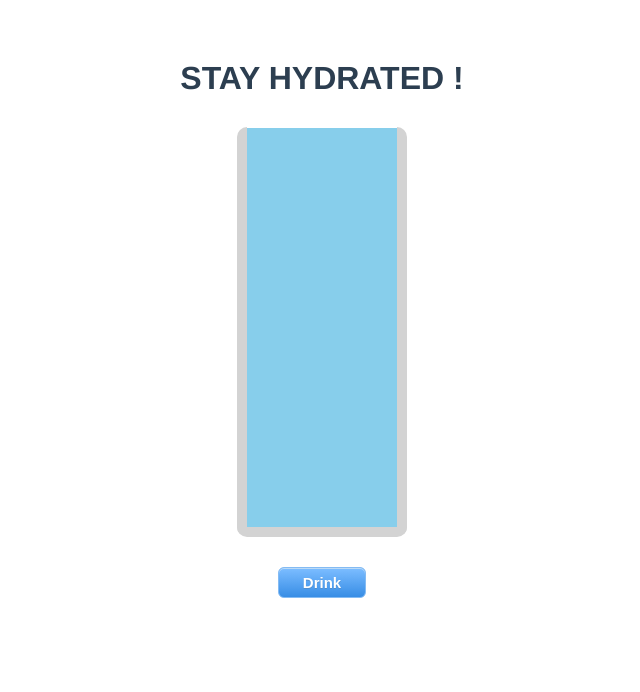
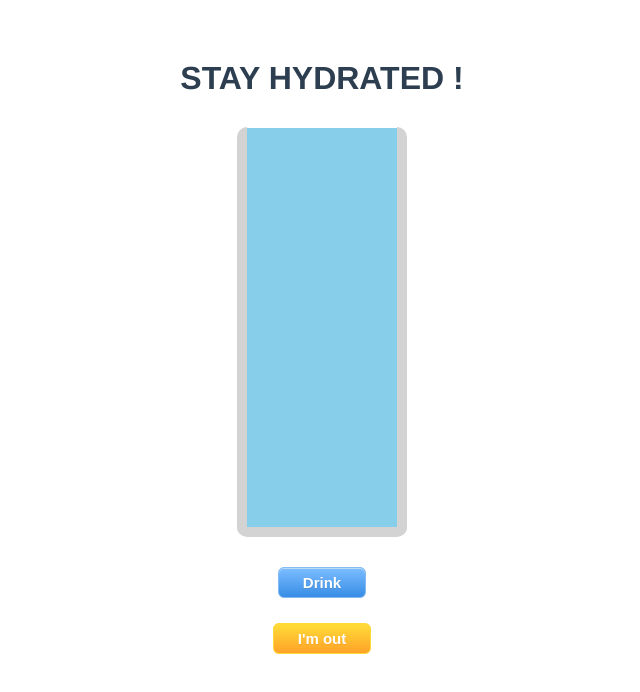
Before and after one commit to QuentinGruber/stay-hydrated, a Vue app: page / in a window 1280 px wide. Shown: the top 692 px of the page, without its empty margins (318-958 px from the left). Built offline with nearby package versions, Linux system fonts and the light colour scheme.

Commit message:
add pause button

```diff
--- a/src/App.vue
+++ b/src/App.vue
@@ -1,23 +1,36 @@
 <template>
   <div id="app">
-    <h1>STAY HYDRATED !</h1>
+    <h1 v-if="store.state._paused" style="font-size: 1.8rem; color: orange;">
+      PAUSED
+    </h1>
+    <h1 v-else>STAY HYDRATED !</h1>
     <Glass />
     <DrinkButton />
+    <PauseButton />
   </div>
 </template>
 
 <script lang="ts">
 import { Component, Vue } from "vue-property-decorator";
+import store from "./store/Water";
 import Glass from "./components/Glass.vue";
 import DrinkButton from "./components/DrinkButton.vue";
+import PauseButton from "./components/PauseButton.vue";
 
 @Component({
   components: {
     Glass,
     DrinkButton,
+    PauseButton,
   },
 })
-export default class App extends Vue {}
+export default class App extends Vue {
+  data() {
+    return {
+      store: store,
+    };
+  }
+}
 </script>
 
 <style>
--- a/src/components/Glass.vue
+++ b/src/components/Glass.vue
@@ -3,7 +3,7 @@
     <div class="glass">
       <div class="water">
         <!-- Dirty hack-->
-        <h2 style="display:none">{{ store.state.WaterLevel }}</h2>
+        <h2 style="display: none;">{{ store.state.WaterLevel }}</h2>
         <!-- Dirty hack-->
       </div>
     </div>
@@ -14,7 +14,7 @@
 import $ from "jquery";
 import store from "../store/Water";
 function SetWaterLevel(height: number) {
-  $(function() {
+  $(function () {
     $(".water").animate(
       {
         height: "" + height + "%",
@@ -40,6 +40,7 @@ export default {
 
     // reduce waterlevel every minute
     setInterval(() => {
+      if (!store.state._paused) {
         if (store.state.WaterLevel > 0) {
           if (ReminderTimeLeft != ReminderTime) {
             ReminderTimeLeft = ReminderTime;
@@ -54,6 +55,7 @@ export default {
             FirstReminderShowed = true;
           }
           ReminderTimeLeft--;
+        }
       }
     }, 1000);
   },
--- /dev/null
+++ b/src/components/PauseButton.vue
@@ -0,0 +1,52 @@
+<template>
+  <div>
+    <button v-if="store.state._paused" @click="Pause">I'm back</button>
+    <button v-else @click="Pause">I'm out</button>
+  </div>
+</template>
+
+<script lang="ts">
+import $ from "jquery";
+import store from "../store/Water";
+export default {
+  methods: {
+    Pause() {
+      store.commit("PauseToggle");
+    },
+  },
+  data() {
+    return {
+      store: store,
+    };
+  },
+};
+</script>
+
+<style scoped>
+button {
+  margin-top: 2%;
+  box-shadow: inset 0px 1px 0px 0px #ffda37;
+  background: linear-gradient(to bottom, #ffda37 5%, #ffa228 100%);
+  background-color: #ffa228;
+  border-radius: 6px;
+  border: 1px solid #ffda37;
+  display: inline-block;
+  cursor: pointer;
+  color: #ffffff;
+  outline: none;
+  font-family: Arial;
+  font-size: 15px;
+  font-weight: bold;
+  padding: 6px 24px;
+  text-decoration: none;
+  text-shadow: 0px 1px 0px #ffa228;
+}
+button:hover {
+  background: linear-gradient(to bottom, #ffa228 5%, #ffda37 100%);
+  background-color: #ffa228;
+}
+button:active {
+  position: relative;
+  top: 1px;
+}
+</style>
--- a/src/store/Water.ts
+++ b/src/store/Water.ts
@@ -5,10 +5,12 @@ Vue.use(Vuex);
 
 interface State {
   WaterLevel: number;
+  _paused: boolean;
 }
 // Accesible with $store.state.count
 const state = {
   WaterLevel: 100,
+  _paused: false,
 };
 
 export default new Vuex.Store({
@@ -17,5 +19,12 @@ export default new Vuex.Store({
     SetWaterLevel(state: State, number: number) {
       state.WaterLevel = number;
     },
+    PauseToggle(state: State) {
+      if (state._paused) {
+        state._paused = false;
+      } else {
+        state._paused = true;
+      }
+    },
   },
 });
```
Lines whose indentation alone changed are shown as unchanged.
